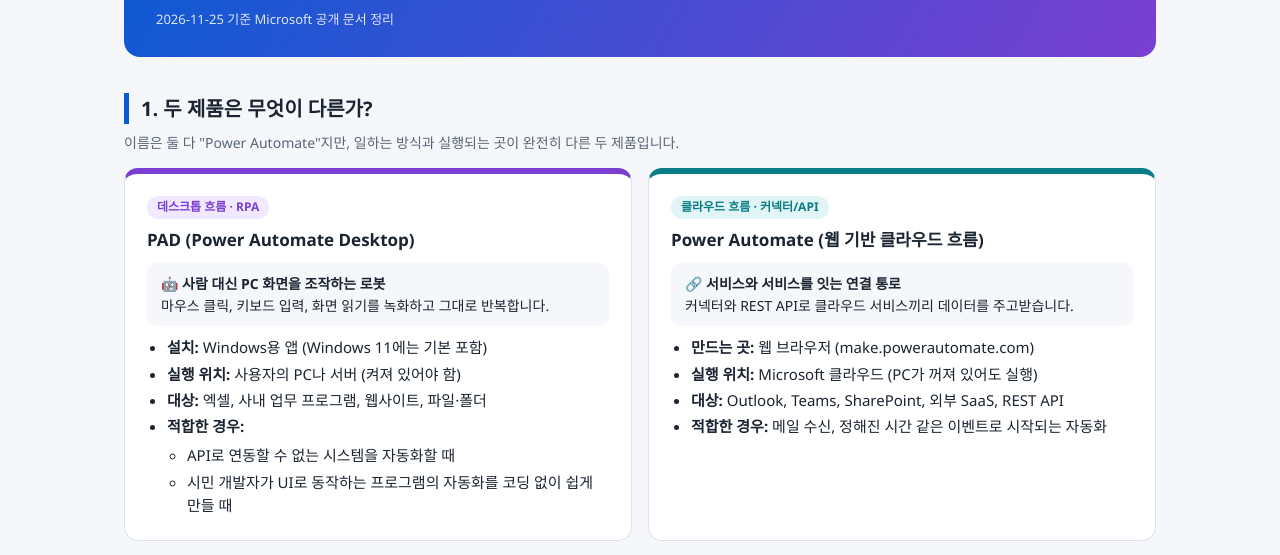
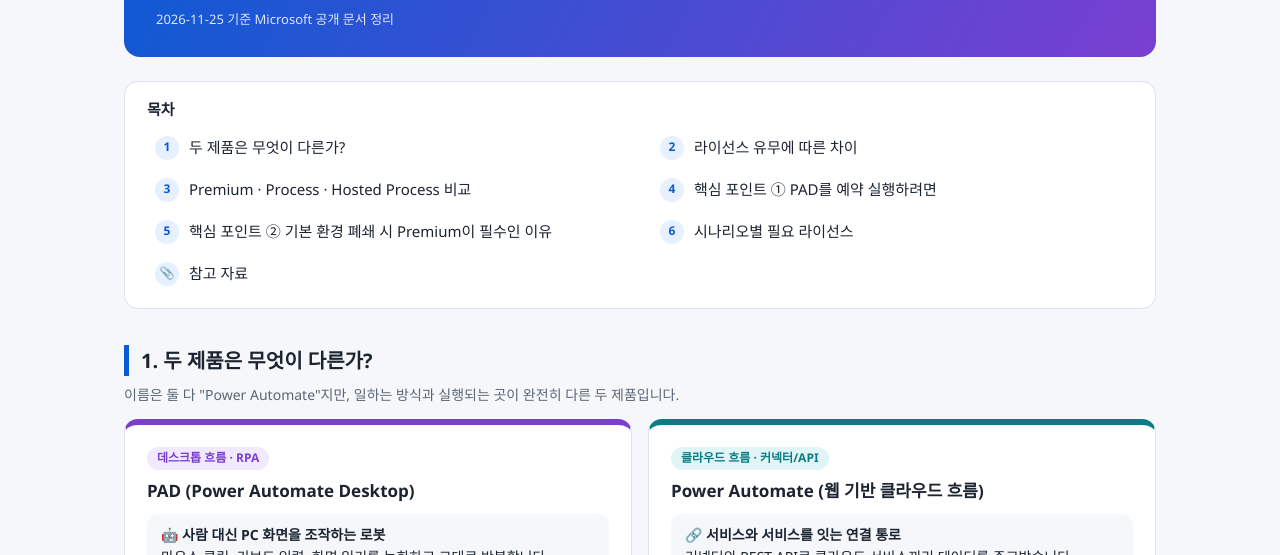
Before and after one commit to bbjcar/tech-dashboard, a plain HTML site: page power-automate-license/index.html in a window 1280 px wide. Shown: the part 169-724 px from the top of the page. Drawn offline with Linux system fonts and the light colour scheme.

Commit message:
Power Automate 라이선스 가이드: 상단 목차 추가

```diff
--- a/power-automate-license/index.html
+++ b/power-automate-license/index.html
@@ -78,6 +78,16 @@ tr:last-child td,tr:last-child th{border-block-end:0}
 .src{font-size:13px;color:var(--muted)}
 .src a{color:var(--brand);word-break:break-all}
 footer{margin-block-start:36px;font-size:12px;color:var(--muted);border-block-start:1px solid var(--line);padding-block-start:12px}
+.toc{background:var(--card);border:1px solid var(--line);border-radius:14px;padding:16px 22px;margin-block:20px 8px}
+.toc strong{display:block;font-size:15px;margin-block-end:8px}
+.toc ol{list-style:none;margin:0;padding:0;display:grid;grid-template-columns:repeat(2,minmax(0,1fr));gap:6px 24px}
+.toc a{display:flex;gap:10px;align-items:center;color:var(--ink);text-decoration:none;padding:6px 8px;border-radius:8px}
+.toc a:hover{background:var(--brand-soft);color:var(--brand)}
+.toc-n{flex:none;display:inline-grid;place-items:center;inline-size:24px;block-size:24px;border-radius:50%;background:var(--brand-soft);color:var(--brand);font-size:12px;font-weight:700}
+html{scroll-behavior:smooth}
+h2[id]{scroll-margin-block-start:16px}
+@media (max-width:760px){.toc ol{grid-template-columns:1fr}}
+@media print{.toc{display:none}}
 @media (max-width:760px){.grid2{grid-template-columns:1fr}.arrow{transform:rotate(90deg)}}
 @media print{
   body{background:#fff;font-size:12px}
@@ -98,7 +108,20 @@ footer{margin-block-start:36px;font-size:12px;color:var(--muted);border-block-st
   <div class="meta">2026-11-25 기준 Microsoft 공개 문서 정리</div>
 </header>
 
-<h2>1. 두 제품은 무엇이 다른가?</h2>
+<nav class="toc" aria-label="목차">
+  <strong>목차</strong>
+  <ol>
+    <li><a href="#s1"><span class="toc-n">1</span>두 제품은 무엇이 다른가?</a></li>
+    <li><a href="#s2"><span class="toc-n">2</span>라이선스 유무에 따른 차이</a></li>
+    <li><a href="#s3"><span class="toc-n">3</span>Premium · Process · Hosted Process 비교</a></li>
+    <li><a href="#s4"><span class="toc-n">4</span>핵심 포인트 ① PAD를 예약 실행하려면</a></li>
+    <li><a href="#s5"><span class="toc-n">5</span>핵심 포인트 ② 기본 환경 폐쇄 시 Premium이 필수인 이유</a></li>
+    <li><a href="#s6"><span class="toc-n">6</span>시나리오별 필요 라이선스</a></li>
+    <li><a href="#ref"><span class="toc-n">📎</span>참고 자료</a></li>
+  </ol>
+</nav>
+
+<h2 id="s1">1. 두 제품은 무엇이 다른가?</h2>
 <p class="sub">이름은 둘 다 "Power Automate"지만, 일하는 방식과 실행되는 곳이 완전히 다른 두 제품입니다.</p>
 <div class="grid2">
   <div class="card pad">
@@ -140,7 +163,7 @@ footer{margin-block-start:36px;font-size:12px;color:var(--muted);border-block-st
   </tbody>
 </table>
 
-<h2>2. 라이선스 유무에 따른 차이</h2>
+<h2 id="s2">2. 라이선스 유무에 따른 차이</h2>
 <p class="sub">라이선스 O = Power Automate Premium 보유 · 라이선스 X = Windows 또는 Microsoft 365에 기본 포함된 권한만 있음</p>
 <table>
   <thead>
@@ -165,7 +188,7 @@ footer{margin-block-start:36px;font-size:12px;color:var(--muted);border-block-st
   </tbody>
 </table>
 
-<h2>3. Premium · Process · Hosted Process 라이선스 비교</h2>
+<h2 id="s3">3. Premium · Process · Hosted Process 라이선스 비교</h2>
 <p class="sub">Premium은 <b>사람(사용자)</b>에게, Process와 Hosted Process는 <b>자동화 대상(머신, 클라우드 흐름)</b>에게 할당하는 라이선스입니다.</p>
 <table>
   <thead>
@@ -205,7 +228,7 @@ footer{margin-block-start:36px;font-size:12px;color:var(--muted);border-block-st
   Premium에는 무인 실행이 포함되지 않습니다. 내 PC라도 무인으로 실행하려면 그 머신에 Process 라이선스를 할당해야 합니다. 다만 <b>90일 체험판</b>에는 무인 실행이 포함되어 있어서, 체험 기간에는 Premium만으로 되는 것처럼 보일 수 있습니다.
 </div>
 
-<h2>4. 핵심 포인트 ① PAD를 예약 실행하려면</h2>
+<h2 id="s4">4. 핵심 포인트 ① PAD를 예약 실행하려면</h2>
 <p class="sub">PAD에는 자체 예약 기능이 없어서, 클라우드 흐름이 PAD를 호출해야 합니다.</p>
 <div class="flow">
   <div class="step"><span class="n">STEP 1 · 클라우드 흐름</span><b>⏰ 예약 트리거</b>예: 매일 오전 9시<br><span class="ok">표준</span></div>
@@ -223,7 +246,7 @@ footer{margin-block-start:36px;font-size:12px;color:var(--muted);border-block-st
   </ul>
 </div>
 
-<h2>5. 핵심 포인트 ② 기본 환경을 폐쇄한 조직에서 Premium이 필수인 이유</h2>
+<h2 id="s5">5. 핵심 포인트 ② 기본 환경을 폐쇄한 조직에서 Premium이 필수인 이유</h2>
 <div class="callout key">
   <b>📌 전제(예시): 조직이 기본(Default) 환경을 논리적·기능적으로 폐쇄한 경우</b><br>
   따라서 자동화 개발은 <b>개인 개발자 환경(관리형)</b>에서 진행합니다.
@@ -236,7 +259,7 @@ footer{margin-block-start:36px;font-size:12px;color:var(--muted);border-block-st
   <li class="final"><b>결론: 개발자 1인당 Power Automate Premium이 필요합니다.</b><br>PAD 예약 실행이나 REST API 연동까지 고려하면, Premium은 선택 사항이 아니라 <b>개발을 시작하기 위한 전제 조건</b>입니다.</li>
 </ol>
 
-<h2>6. 시나리오별 필요 라이선스 (기본 환경을 폐쇄한 조직 기준)</h2>
+<h2 id="s6">6. 시나리오별 필요 라이선스 (기본 환경을 폐쇄한 조직 기준)</h2>
 <table>
   <thead><tr><th>시나리오</th><th>필요 라이선스</th><th>비고</th></tr></thead>
   <tbody>
@@ -250,7 +273,7 @@ footer{margin-block-start:36px;font-size:12px;color:var(--muted);border-block-st
   </tbody>
 </table>
 
-<h2>참고 자료 (Microsoft Learn)</h2>
+<h2 id="ref">참고 자료 (Microsoft Learn)</h2>
 <ul class="tight src">
   <li>Power Automate 라이선스 유형 (Premium · Process · Hosted Process) – <a href="https://learn.microsoft.com/en-us/power-platform/admin/power-automate-licensing/types">learn.microsoft.com/…/power-automate-licensing/types</a></li>
   <li>회사·학교 계정으로 PAD 시작하기 – <a href="https://learn.microsoft.com/en-us/power-automate/desktop-flows/getting-started-freeorg">learn.microsoft.com/…/getting-started-freeorg</a></li>
```
